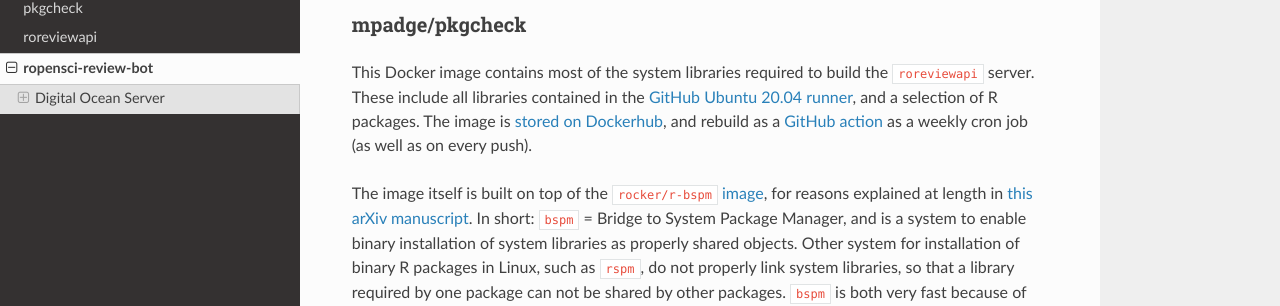
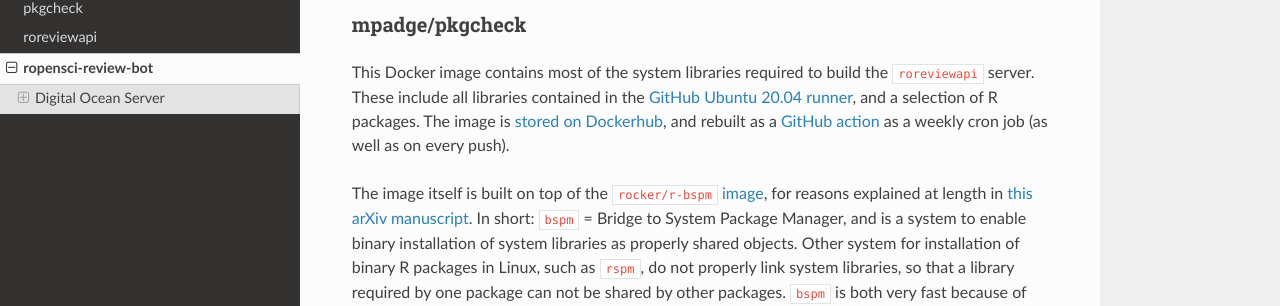
Before and after one commit to ropensci-review-tools/ropensci-review-tools, a Sphinx documentation site: the page built from docs/maintenance/ropensci-review-bot.md, in a window 1280 px wide and 1291 px high. Shown: the part 451-757 px from the top of the window. Built offline with Sphinx 7.4.7 and the Read the Docs theme 2.0.0, drawn with Linux system fonts in a browser that asks for light colours.

```diff
--- a/docs/maintenance/ropensci-review-bot.md
+++ b/docs/maintenance/ropensci-review-bot.md
@@ -30,8 +30,8 @@ This Docker image contains most of the system libraries required to build the
 Ubuntu 20.04
 runner](https://github.com/actions/virtual-environments/blob/main/images/linux/Ubuntu2004-README.md),
 and a selection of R packages. The image is [stored on
-Dockerhub](https://hub.docker.com/repository/docker/mpadge/pkgcheck), and
-rebuild as a [GitHub
+Dockerhub](https://hub.docker.com/r/mpadge/pkgcheck), and
+rebuilt as a [GitHub
 action](https://github.com/ropensci-review-tools/pkgcheck/blob/main/.github/workflows/docker.yaml)
 as a weekly cron job (as well as on every push).
 
```
